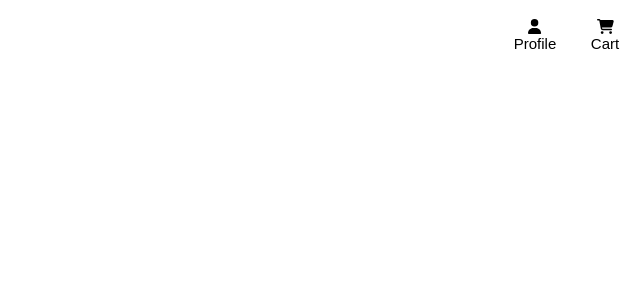
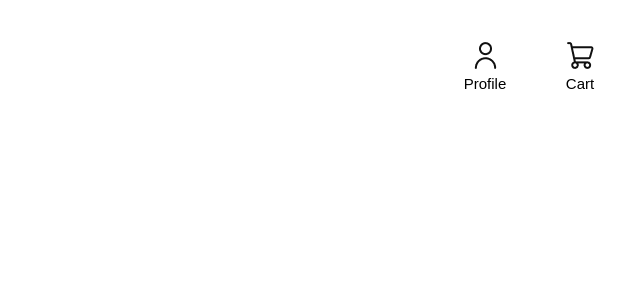
Before and after one commit to calblueprint/shanti-project, a Next.js app: page /storefront in a window 1280 px wide. Shown: the top 300 px of the page, without its empty margins (640-1280 px from the left). Built offline with nearby package versions, Linux system fonts and the light colour scheme.

Commit message:
removed fortawesome package and replaced icons

```diff
--- a/src/app/storefront/page.tsx
+++ b/src/app/storefront/page.tsx
@@ -1,8 +1,9 @@
 'use client';
 
 import React from 'react';
-import { FontAwesomeIcon } from '@fortawesome/react-fontawesome';
-import { faShoppingCart, faUser } from '@fortawesome/free-solid-svg-icons';
+import Image from 'next/image';
+import ShoppingCartImage from './Shopping_Cart_01.png';
+import UserProfileImage from './User_01.png';
 import { GlobalStyle, Button } from './styles';
 
 function handleCheckoutClick() {
@@ -18,11 +19,11 @@ export default function App() {
     <main>
       <GlobalStyle />
       <Button onClick={handleCheckoutClick}>
-        <FontAwesomeIcon icon={faShoppingCart} />
+        <Image src={ShoppingCartImage} alt="Cart" />
         <div>Cart</div>
       </Button>
       <Button onClick={handleProfileClick}>
-        <FontAwesomeIcon icon={faUser} />
+        <Image src={UserProfileImage} alt="Profile" />
         <div>Profile</div>
       </Button>
     </main>
--- a/src/app/storefront/styles.ts
+++ b/src/app/storefront/styles.ts
@@ -7,7 +7,8 @@ export const GlobalStyle = createGlobalStyle`
 `;
 
 export const Button = styled.button`
-  margin: 10px;
+  margin-top: 30px;
+  margin-right: 25px;
   color: black;
   text-align: center;
   font-family: sans-serif;
@@ -15,8 +16,8 @@ export const Button = styled.button`
   font-style: normal;
   font-weight: normal;
   line-height: normal;
-  width: 50px;
-  height: 50px;
+  width: 70px;
+  height: 70px;
   background: transparent;
   border: transparent;
   float: right;
```
Also changed, not shown: src/app/storefront/Shopping_Cart_01.png (added), src/app/storefront/User_01.png (added).
